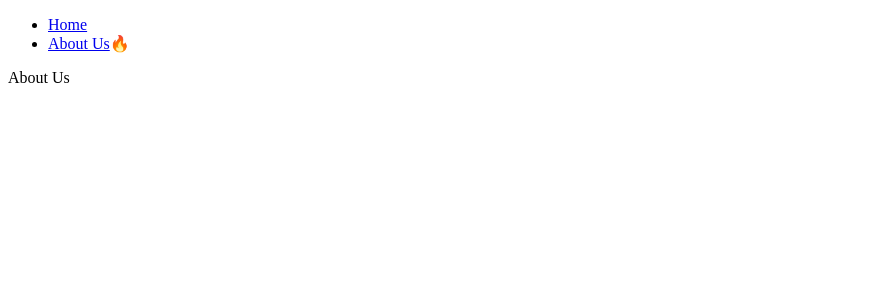
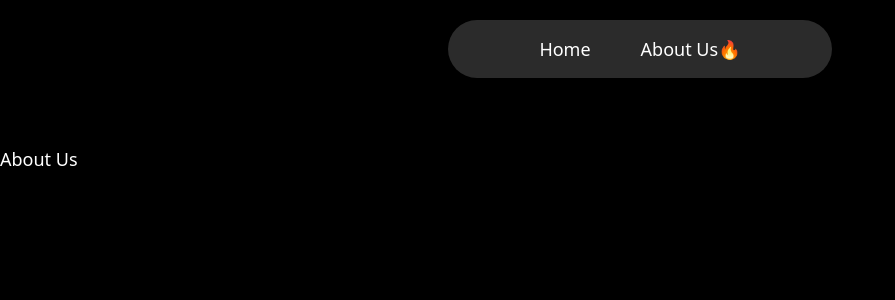
Before and after one commit to gy1232/next-app-movie, a Next.js app: page /about-us in a window 1280 px wide. Shown: the top 300 px of the page, without its empty margins (0-895 px from the left). Built offline with nearby package versions, Linux system fonts and the light colour scheme.

Commit message:
global style

```diff
--- a/app/layout.tsx
+++ b/app/layout.tsx
@@ -1,3 +1,4 @@
+import '../styles/global.css';
 import { Metadata } from 'next';
 import Navigation from '../components/navigation';
 
--- a/components/navigation.tsx
+++ b/components/navigation.tsx
@@ -2,11 +2,12 @@
 
 import Link from 'next/link';
 import { usePathname } from 'next/navigation';
+import styles from '../styles/components-styles/navigation.module.css';
 
 const Navigation = () => {
   const path = usePathname();
   return (
-    <nav>
+    <nav className={styles.nav}>
       <ul>
         <li>
           <Link href="/">Home</Link>
--- /dev/null
+++ b/styles/components-styles/navigation.module.css
@@ -0,0 +1,28 @@
+.nav {
+  background-color: #2b2b2b;
+  position: fixed;
+  width: 30%;
+  margin: 0 auto;
+  top: 20px;
+  border-radius: 50px;
+  padding: 20px 0;
+  left: 50%;
+  z-index: 10;
+  transform: translateX(-50%);
+}
+
+.nav ul {
+  display: flex;
+  justify-content: center;
+  gap: 50px;
+}
+
+.nav ul li {
+  list-style: none;
+  transform: none;
+  transition: all 0.1s ease-in-out;
+}
+
+.nav ul li:hover {
+  transform: scale(1.05);
+}
--- /dev/null
+++ b/styles/global.css
@@ -0,0 +1,143 @@
+/* reset.css */
+html,
+body,
+div,
+span,
+applet,
+object,
+iframe,
+h1,
+h2,
+h3,
+h4,
+h5,
+h6,
+p,
+blockquote,
+pre,
+a,
+abbr,
+acronym,
+address,
+big,
+cite,
+code,
+del,
+dfn,
+em,
+img,
+ins,
+kbd,
+q,
+s,
+samp,
+small,
+strike,
+strong,
+sub,
+sup,
+tt,
+var,
+b,
+u,
+i,
+center,
+dl,
+dt,
+dd,
+ol,
+ul,
+li,
+fieldset,
+form,
+label,
+legend,
+table,
+caption,
+tbody,
+tfoot,
+thead,
+tr,
+th,
+td,
+article,
+aside,
+canvas,
+details,
+embed,
+figure,
+figcaption,
+footer,
+header,
+hgroup,
+menu,
+nav,
+output,
+ruby,
+section,
+summary,
+time,
+mark,
+audio,
+video {
+  margin: 0;
+  padding: 0;
+  border: 0;
+  font-size: 100%;
+  font: inherit;
+  vertical-align: baseline;
+}
+/* HTML5 display-role reset for older browsers */
+article,
+aside,
+details,
+figcaption,
+figure,
+footer,
+header,
+hgroup,
+menu,
+nav,
+section {
+  display: block;
+}
+body {
+  line-height: 1;
+}
+ol,
+ul {
+  list-style: none;
+}
+blockquote,
+q {
+  quotes: none;
+}
+blockquote:before,
+blockquote:after,
+q:before,
+q:after {
+  content: '';
+  content: none;
+}
+table {
+  border-collapse: collapse;
+  border-spacing: 0;
+}
+
+body {
+  font-family: system-ui, -apple-system, BlinkMacSystemFont, 'Segoe UI', Roboto,
+    Oxygen, Ubuntu, Cantarell, 'Open Sans', 'Helvetica Neue', sans-serif;
+  color: white;
+  background-color: black;
+  font-size: 18px;
+  padding-top: 150px;
+}
+
+a {
+  color: inherit;
+  text-decoration: none;
+}
+
+a:hover {
+  text-decoration: underline;
+}
```
